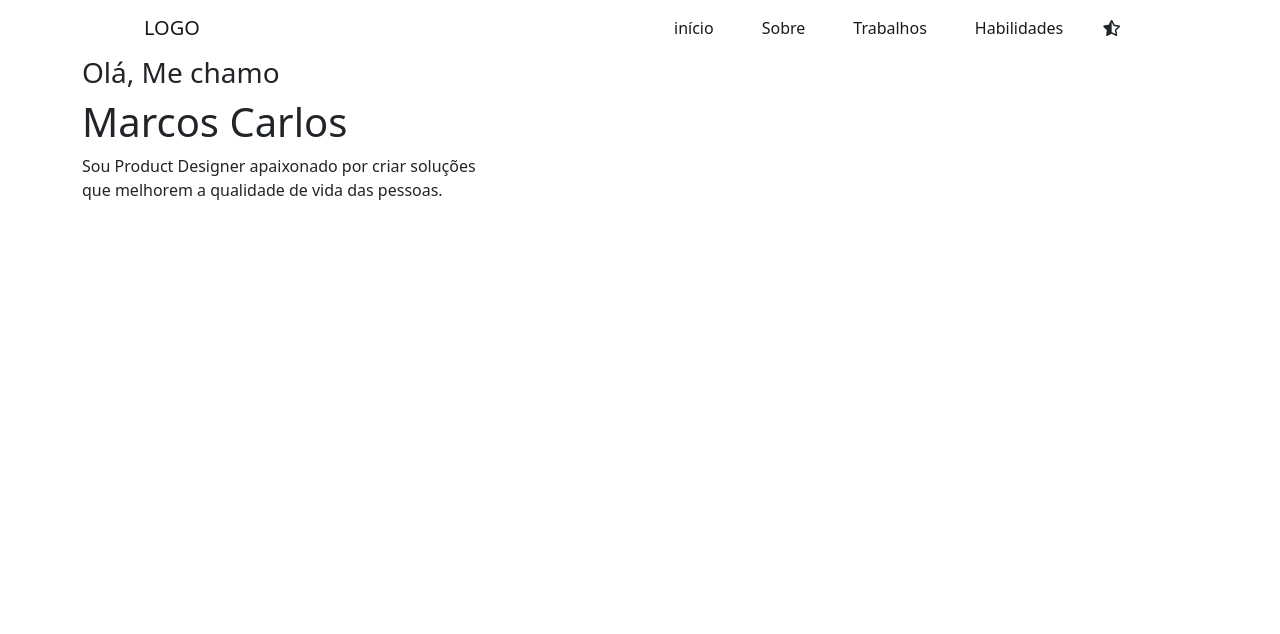
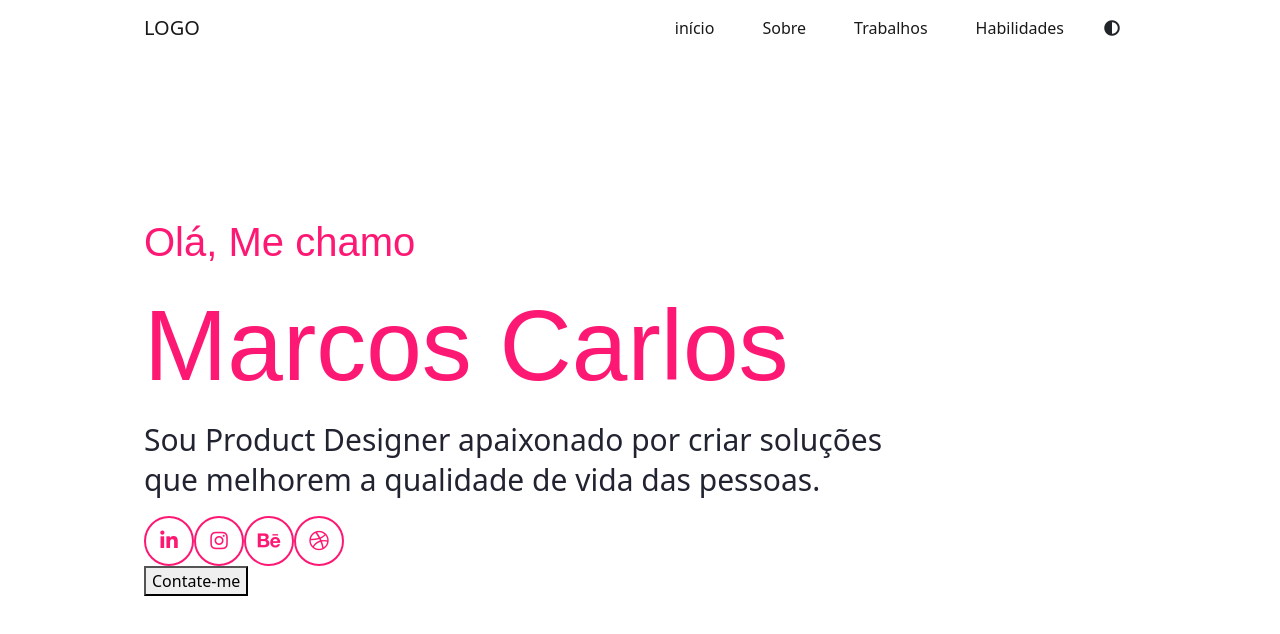
Before and after one commit to AndersonS7/Marco-port, a plain HTML site: page index.html in a window 1280 px wide. Drawn offline with nearby package versions, Linux system fonts and the light colour scheme; a web font is replaced by a local one.

Commit message:
ajustando tipografia e estilos dos textos e icones

```diff
--- a/index.html
+++ b/index.html
@@ -6,11 +6,16 @@
     <meta http-equiv="X-UA-Compatible" content="IE=edge">
     <meta name="viewport" content="width=device-width, initial-scale=1.0">
     <title>Marcos</title>
-    <link rel="stylesheet" href="style.css">
     <link href="https://cdn.jsdelivr.net/npm/bootstrap@5.0.2/dist/css/bootstrap.min.css" rel="stylesheet"
         integrity="sha384-EVSTQN3/azprG1Anm3QDgpJLIm9Nao0Yz1ztcQTwFspd3yD65VohhpuuCOmLASjC" crossorigin="anonymous">
     <link rel="stylesheet" href="https://cdnjs.cloudflare.com/ajax/libs/font-awesome/5.15.2/css/all.min.css"
         integrity="sha512-****" crossorigin="anonymous" />
+    <!-- Google fonts -->
+    <link rel="preconnect" href="https://fonts.googleapis.com">
+    <link rel="preconnect" href="https://fonts.gstatic.com" crossorigin>
+    <link href="https://fonts.googleapis.com/css2?family=Viga&display=swap" rel="stylesheet">
+    <!-- *** -->
+    <link rel="stylesheet" href="style.css">
 </head>
 
 <body>
@@ -39,22 +44,37 @@
                         <a class="nav-link active" aria-current="page" href="#">Habilidades</a>
                     </li>
                     <li class="nav-item mx-3 d-flex align-items-center">
-                        <i class="fas fa-star-half-alt"></i>
+                        <i class="fas fa-adjust"></i>
                     </li>
                 </ul>
             </div>
         </div>
     </nav>
 
-    <div class="container">
+    <div class="bloc01">
         <div class="row">
-            <div class="col-md-8 ml-auto">
-                <h3>Olá, Me chamo</h3>
+            <div class="col-md-8 ">
+                <h2>Olá, Me chamo</h2>
                 <h1>Marcos Carlos</h1>
                 <p>
                     Sou Product Designer apaixonado por criar soluções <br> que melhorem a qualidade de vida das
                     pessoas.
                 </p>
+                <div class="d-flex">
+                    <a class="my-icon" aria-current="page" href="#">
+                        <i class="fab fa-linkedin-in"></i>
+                    </a>
+                    <a class="my-icon" aria-current="page" href="#">
+                        <i class="fab fa-instagram"></i>
+                    </a>
+                    <a class="my-icon" aria-current="page" href="#">
+                        <i class="fab fa-behance"></i>
+                    </a>
+                    <a class="my-icon" aria-current="page" href="#">
+                        <i class="fab fa-dribbble"></i>
+                    </a>
+                </div>
+                <button type="button">Contate-me</button>
             </div>
         </div>
     </div>
--- a/style.css
+++ b/style.css
@@ -1,4 +1,62 @@
+/*100 italic, regular 400, SemiBold 600, Bold 700*/
+
+h1,h2,h3,h4,h5,h6 {
+    font-family: 'Viga', sans-serif;
+    color: var(--color-1);
+}
+
+/* TYPOGRAFIA */
+
 h1{
+    font-size: 100px;
+    font-weight: 400;
+    line-height: 134.4px;
+}
+
+h2{
+    font-size: 40px;
+    font-weight: 400;
+    line-height: 53.76px;
+}
+
+p{
+    color: var(--color-5);
+    font-size: 30px;
+    font-weight: 400;
+    line-height: 40px;
+}
+
+/* ICONES */
+.my-icon{
     display: flex;
+    justify-content: center;
+
+    text-decoration: none;
+    font-size: 20px;
     align-items: center;
+    height: 50px;
+    width: 50px;
+    color: var(--color-1);
+
+    border: solid 2px var(--color-1);
+    border-radius: 50%;
 }
+
+/* BOTÕES */
+
+
+/* BLOCOS */
+
+.bloc01 {
+    margin-top: 10rem;
+    padding-left: 9rem;
+}
+
+/*--- VARIÁVEIS ---*/
+:root{
+    --color-1: #FD1874;
+    --color-2: #9A39FF;
+    --color-3: #2E005E;
+    --color-4: #212330;
+    --color-5: #212330;
+}
```
